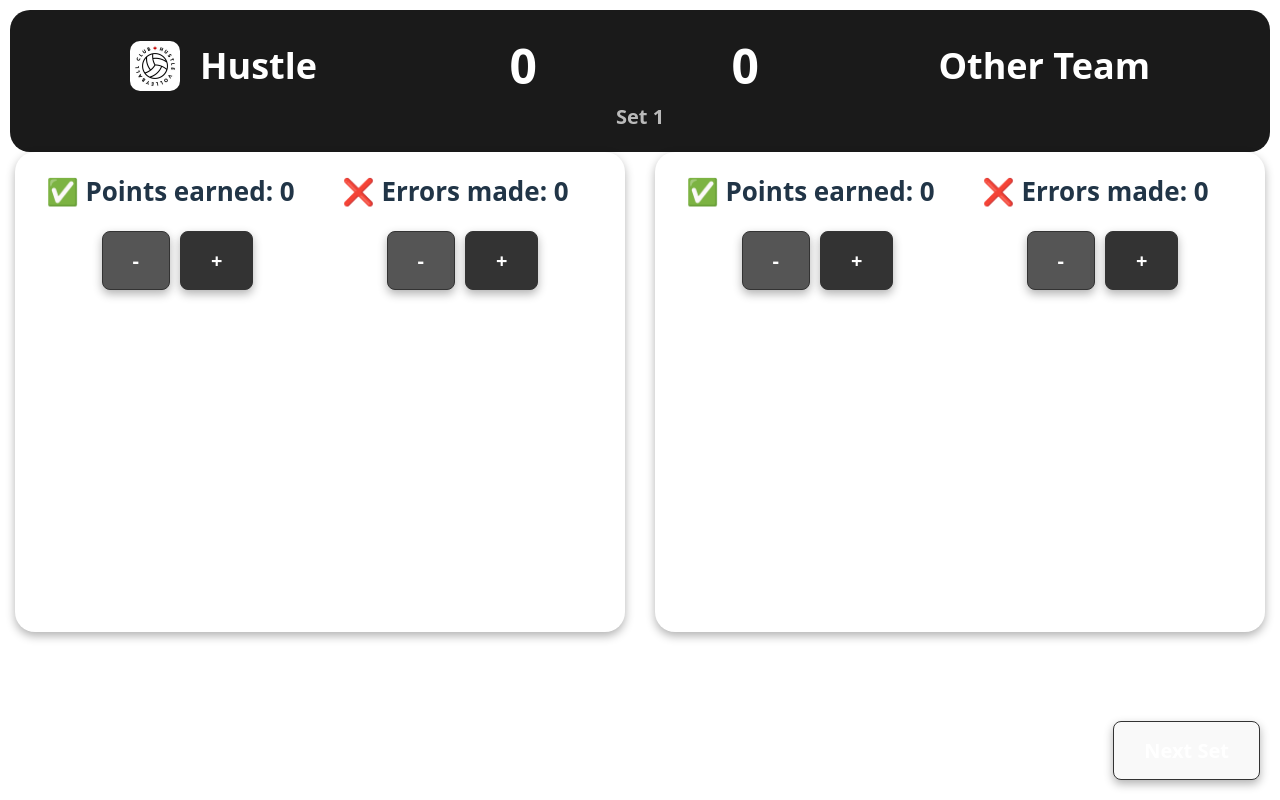
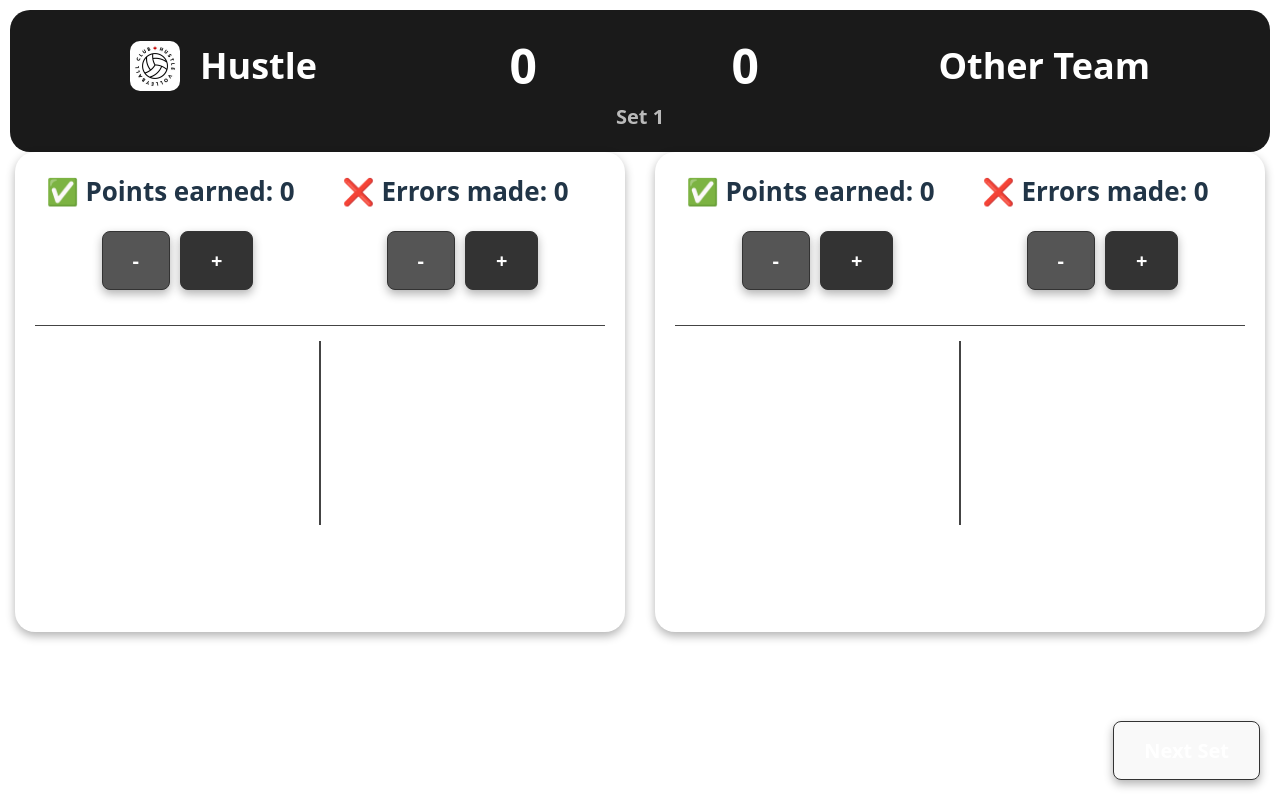
Before and after one commit to jrosario0225/volleyball-tracker, a React (Vite) app: page / in a window 1280 px wide. Built offline with nearby package versions, Linux system fonts and the light colour scheme.

Commit message:
finished desktop detailed stats in teamsection

```diff
--- a/src/App.jsx
+++ b/src/App.jsx
@@ -194,6 +194,8 @@ function App() {
           <TeamSectionDesktop
             earned={stats.hustleEarned}
             errors={stats.hustleErrors}
+            earnedStats={stats.hustleEarnedStats} // displays hustle earned
+            errorStats={stats.hustleErrorStats} // displays hustle errors
             onAddEarned={addHustleEarned}
             onSubtractEarned={subtractHustleEarned}
             onAddErrors={addHustleErrors}
@@ -202,6 +204,8 @@ function App() {
           <TeamSectionDesktop
             earned={stats.otherEarned}
             errors={stats.otherErrors}
+            earnedStats={stats.otherEarnedStats} // displays other earned
+            errorStats={stats.otherErrorStats} // displays other errors
             onAddEarned={addOtherEarned}
             onSubtractEarned={subtractOtherEarned}
             onAddErrors={addOtherErrors}
--- a/src/components/desktop/TeamSection.css
+++ b/src/components/desktop/TeamSection.css
@@ -71,3 +71,34 @@ button {
 button:active {
     transform: scale(0.95);
 }
+
+/* Styling for specific stats */
+
+.detailed-stats {
+    display: flex;
+    gap: 0px;
+    margin-top: 15px;
+    padding-top: 15px;
+    border-top: 1px solid #444;
+    height: 200px;
+}
+
+.stats-column {
+    flex: 0.3;
+    display: flex;
+    flex-direction: column;
+    gap: 5px;
+}
+
+.stat-line {
+    font-size: 20px;
+    color: rgba(255, 255, 255, 0.8);
+    margin: 0;
+    text-align: left;
+}
+
+.stats-column:nth-child(3) {
+    border-left: 2px solid #444;
+    padding-left: 20px;
+    margin-left: 20px;
+}
--- a/src/components/desktop/TeamSection.jsx
+++ b/src/components/desktop/TeamSection.jsx
@@ -7,7 +7,9 @@ import "./TeamSection.css";
 
 function TeamSection({ earned, errors,
     onAddEarned, onSubtractEarned,
-    onAddErrors, onSubtractErrors
+    onAddErrors, onSubtractErrors,
+    earnedStats,
+    errorStats,
 }) {
     return (
         <div className="team-section">
@@ -30,6 +32,41 @@ function TeamSection({ earned, errors,
                     <button onClick={onAddErrors} className="button-add">+</button>
                 </div>
             </div>
+
+            {/* Displaying Stats */}
+            <div className="detailed-stats">
+                {/* EARNED detailed stats */}
+                <div className="stats-column">
+                    <p className='stat-line'>Kill: {earnedStats.kill}</p>
+                    <p className='stat-line'>Roll: {earnedStats.roll}</p>
+                    <p className='stat-line'>Tip: {earnedStats.tip}</p>
+                    <p className='stat-line'>Tool: {earnedStats.tool}</p>
+                </div>
+
+                <div className="stats-column">
+                    <p className='stat-line'>Block: {earnedStats.block}</p>
+                    <p className='stat-line'>O.Kill: {earnedStats.overpassKill}</p>
+                    <p className='stat-line'>Ace: {earnedStats.ace}</p>
+                    <p className='stat-line'>S.Dump: {earnedStats.setterDump}</p>
+                </div>
+
+                {/* ERROR detailed stats*/}
+                <div className="stats-column">
+                    <p className='stat-line'>Serve: {errorStats.serveError}</p>
+                    <p className='stat-line'>Attack: {errorStats.attackError}</p>
+                    <p className='stat-line'>Shank: {errorStats.shank}</p>
+                    <p className='stat-line'>D.Touch: {errorStats.doubleTouch}</p>
+                </div>
+
+                <div className="stats-column">
+                    <p className='stat-line'>Antenna: {errorStats.antenna}</p>
+                    <p className='stat-line'>Line Fault: {errorStats.lineFault}</p>
+                    <p className='stat-line'>Net Touch: {errorStats.netTouch}</p>
+                </div>
+
+
+
+            </div>
         </div>
     )
 }
--- a/src/components/shared/StatModal.jsx
+++ b/src/components/shared/StatModal.jsx
@@ -13,15 +13,13 @@ function StatModal({
     const earnedOptions = [
         ['kill', 'roll', 'tip', 'tool'],
         ['block', 'overpassKill'],
-        ['ace', 'setterDump'],
-        ['other']
+        ['ace', 'setterDump']
     ]
 
     const errorOptions = [
         ['serveError', 'attackError', 'shank'],
         ['doubleTouch'],
-        ['antenna', 'lineFault', 'netTouch'],
-        ['other']
+        ['antenna', 'lineFault', 'netTouch']
     ]
 
     const options = statModalType === "earned" ? earnedOptions : errorOptions
@@ -43,8 +41,6 @@ function StatModal({
         antenna: 'Antenna',
         lineFault: 'Line Fault',
         netTouch: 'Net Touch',
-
-        other: "Other"
     }
 
     return (
```
